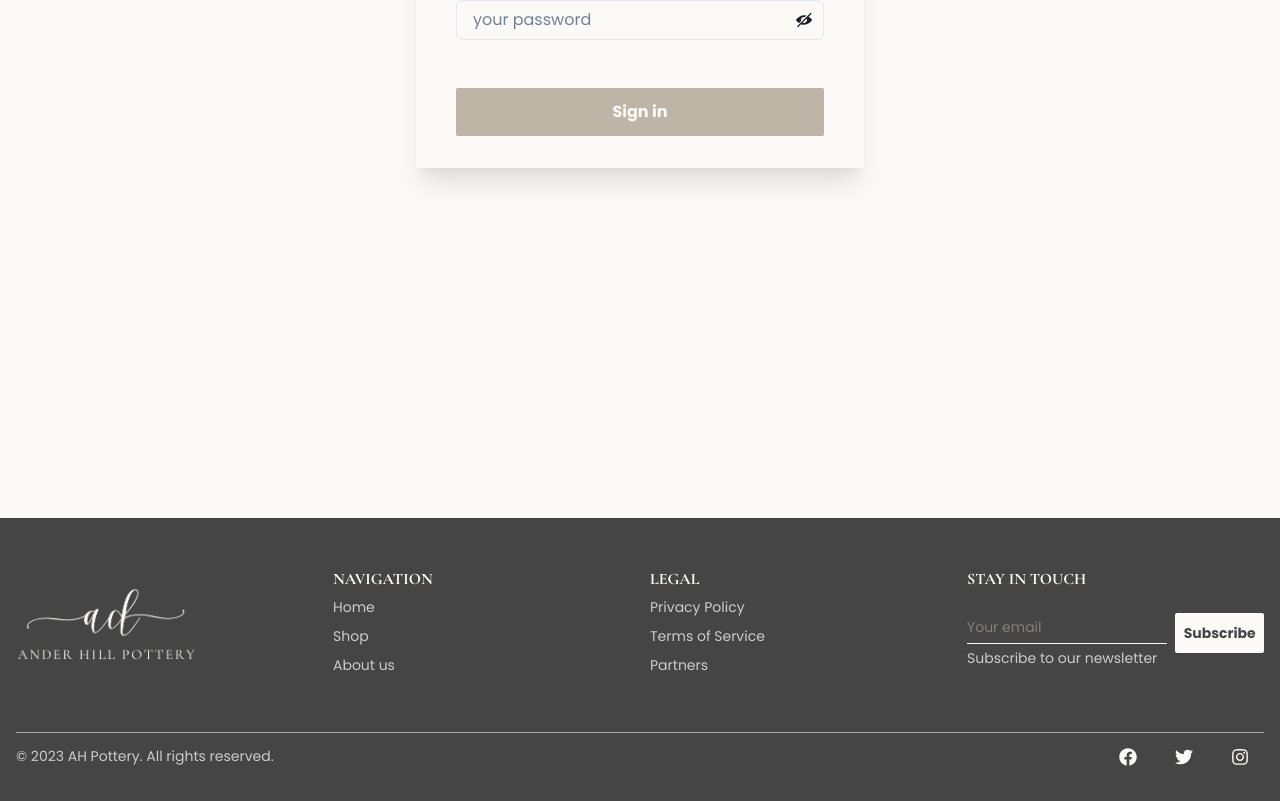
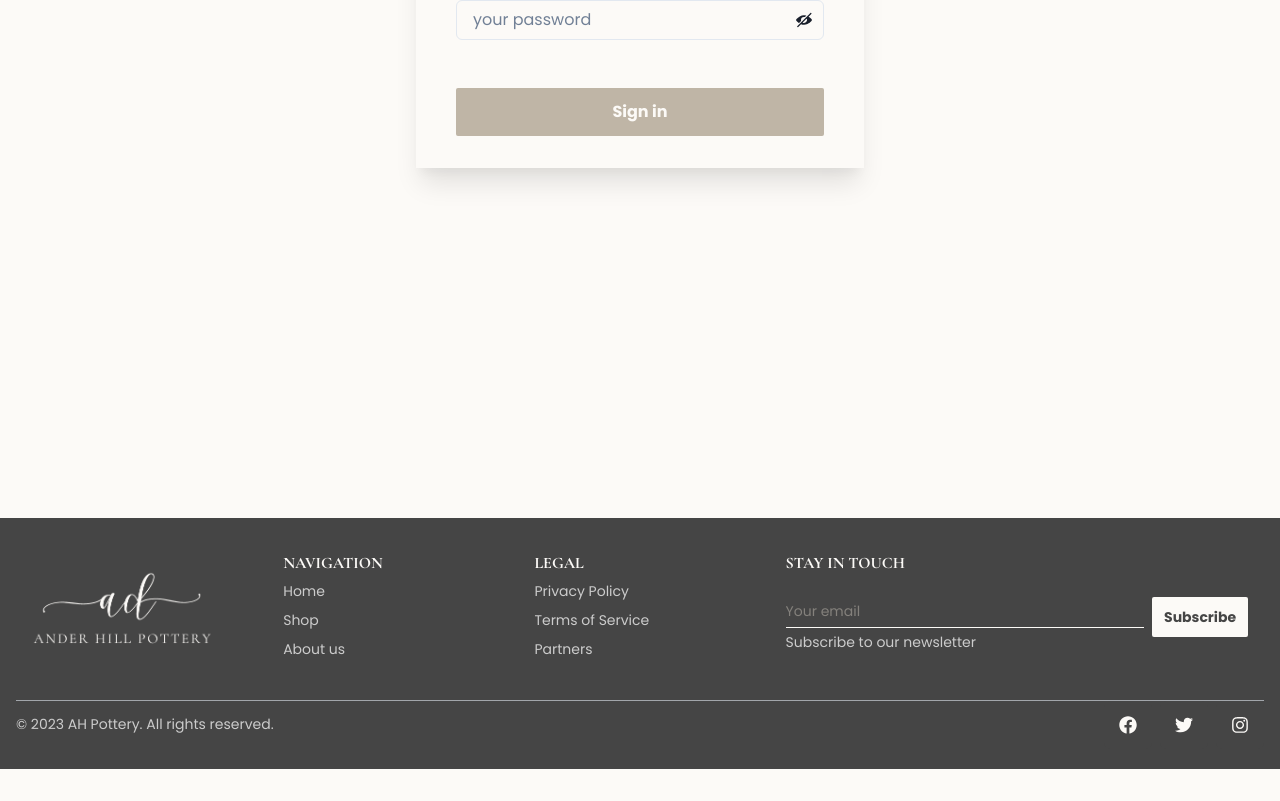
Before and after one commit to cywudot/AnderHill, a React (Create React App) app in the folder client/: page /login in a window 1280 px wide. Shown: the part 486-1287 px from the top of the page. After the commit the page ends 1255 px from the top, so only its background shows below. Built offline with nearby package versions, Linux system fonts and the light colour scheme.

Commit message:
Footer spacing and layout improved

```diff
--- a/client/src/components/Footer.jsx
+++ b/client/src/components/Footer.jsx
@@ -25,13 +25,14 @@ import EmailSubField from './EmailSubField';
 
 const Footer = () => {
   return (
-    <Box as='footer' backgroundColor='brand.500' w='100%' pb={2} pt={4}>
-      <Container as='footer' role='contentinfo' maxW='8xl' pt={5} pb={3}>
+    <Box as='footer' backgroundColor='brand.500' pb={2} pt={2}>
+      <Container role='contentinfo' maxW={{ base: 'lg', md: '8xl' }} pt={3} pb={3}>
         <SimpleGrid
-          templateColumns={{ base: '1fr 1fr', md: '1fr 1fr 1fr 2fr', lg: '1fr 1fr 1fr 1fr' }}
+          templateColumns={{ base: '1fr 1fr', md: '1fr 1fr 1fr 2fr', lg: '1fr 1fr 1fr 2fr' }}
           templateRows={{ base: '1fr 1fr 1fr', md: '1fr' }}
           spacing={5}
           py={4}
+          px={4}
         >
           <Stack spacing={4} gridColumn={{ base: '1 / -1', md: 'auto' }} textAlign={{ base: 'center', md: 'left' }}>
             <Box
@@ -40,7 +41,7 @@ const Footer = () => {
               alignSelf={{ base: 'center', md: 'flex-start' }}
               my='auto'
             >
-              <Image src={AHLogo} maxWidth='180px' />
+              <Image src={AHLogo} maxWidth='180' />
             </Box>
           </Stack>
           <Stack>
@@ -80,7 +81,7 @@ const Footer = () => {
           </Stack>
         </SimpleGrid>
 
-        <Divider orientation='horizontal' py={5} />
+        <Divider orientation='horizontal' py={3} />
         <Stack direction='row' justify='space-between'>
           <Stack justify='center'>
             <Text color='brand.750' fontSize='sm'>
```
